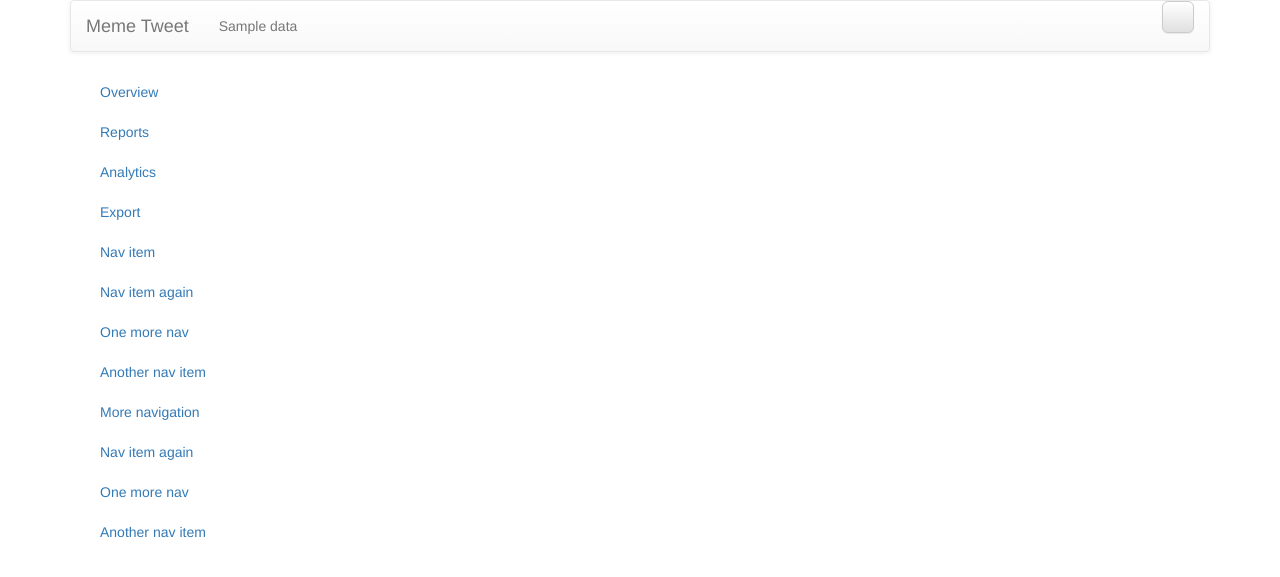
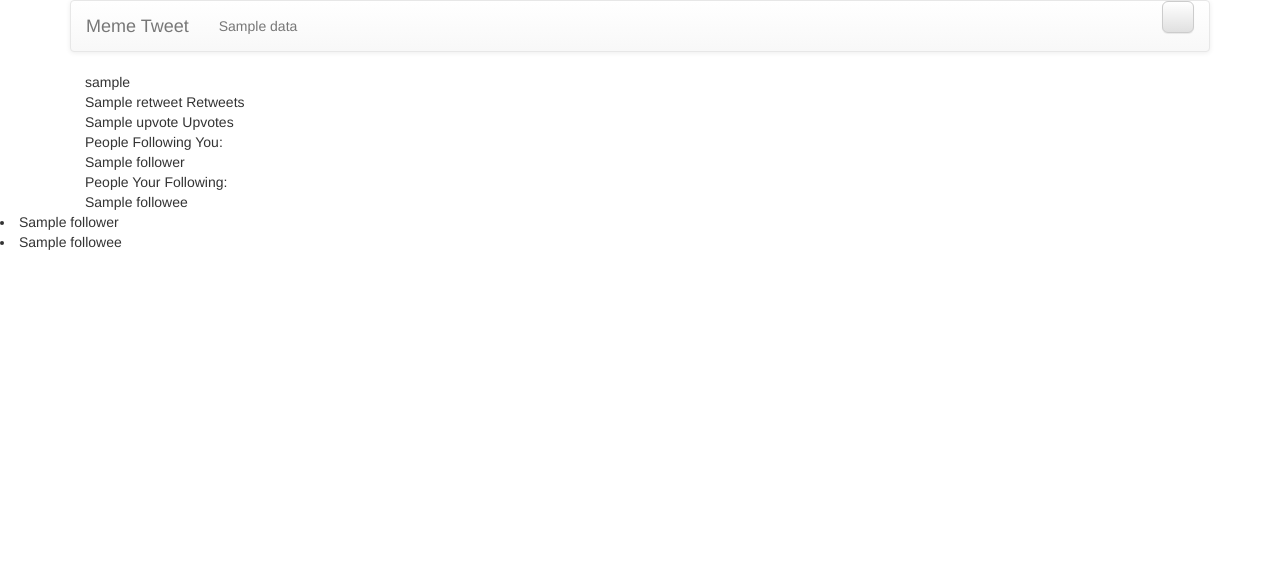
Before and after one commit to YanrongWo/Memetweet, a Flask app: template templates/users.html in a window 1280 px wide. Shown: the top 577 px of the page. Run offline with Flask 2, Linux system fonts and the light colour scheme; the template is opened without the code that fills it: most values are stand-ins (such as "Sample title", 1, 10 or a date in 2020); parts of the project's set-up code (start-up, migrations or seed data) failed here and were passed over; some libraries are stand-ins or nearby versions.

Commit message:
working on users

```diff
--- a/server.py
+++ b/server.py
@@ -103,14 +103,80 @@ def category(categoryname):
 
   return render_template("categories.html", **context)
 
-@app.route('/users/<username>/', methods = ["POST","GET"])
-def users(username):
+@app.route('/users/<userid>/', methods = ["POST","GET"])
+def users(userid):
     cursor = g.conn.execute("SELECT distinct name FROM category")
     names = []
     for result in cursor:
       names.append(result['name'])
     cursor.close()
-    context = dict(data=names)
+    q = "SELECT username from defaultuser where id = %s;"
+    cursor = g.conn.execute(q,(userid))
+    users = []
+    print (q,(userid))
+    for result in cursor:
+      users.append(result['username'])
+    cursor.close()
+
+    q = "select count(*) " + \
+      "from ( " + \
+              "select id " + \
+              "from memetweet " + \
+              "where userid = %s) as memes, " + \
+              "(select * " + \
+              "from retweet ) as retweets " + \
+      "where memes.id = retweets.memeid; "
+
+    cursor = g.conn.execute(q,(userid))
+    retweets = []
+    print (q,(userid))
+    for result in cursor:
+      retweets.append(result['count'])
+    cursor.close()
+
+    q = "select count(*) " + \
+      "from ( " + \
+              "select id " + \
+              "from memetweet " + \
+              "where userid = %s) as memes, " + \
+              "(select * " + \
+              "from upvotes ) as upvotes " + \
+      "where memes.id = upvotes.memeid; "
+
+    cursor = g.conn.execute(q,(userid))
+    upvotes = []
+    print (q,(userid))
+    for result in cursor:
+      upvotes.append(result['count'])
+    cursor.close()
+
+    q = "select t2.username " + \
+        "from ( " + \
+        "select followeeid from follows " + \
+        "where followerid = %s) as t1, " + \
+        "(select * from defaultuser) as t2 " + \
+        "where t1.followeeid = t2.id; "
+    cursor = g.conn.execute(q,(userid))
+    followees = []
+    for results in cursor:
+      followees.append(result['username'])
+    cursor.close()
+
+    q = "select t2.username " + \
+        "from ( " + \
+        "select followerid from follows " + \
+        "where followeeid = %s) as t1, " + \
+        "(select * from defaultuser) as t2 " + \
+        "where t1.followerid = t2.id; "
+    cursor = g.conn.execute(q,(userid))
+    followers = []
+    for results in cursor:
+      followers.append(result['username'])
+    cursor.close()
+
+
+    context = dict(data=names, usernames = users, retweet = retweets, upvote = upvotes,
+                   followees=followees, followers = followers)
     print request.path
     return render_template("users.html", **context)
 
--- a/templates/menu.html
+++ b/templates/menu.html
@@ -21,6 +21,7 @@
       // The person is logged into Facebook, but not your app.
       document.getElementById('status').innerHTML = 'Please log ' +
         'into this app.';
+      document.getElementById('homebutton').style.display = "none";
       $.ajax({
         	method : "POST",
         	url: "/test2/",
@@ -91,8 +92,8 @@
     console.log('Welcome!  Fetching your information.... ');
     FB.api('/me', function(response) {
       console.log('Successful login for: ' + response.name);
-      document.getElementById('status').innerHTML =
-        'Thanks for logging in, ' + response.name + '!';
+      /*document.getElementById('status').innerHTML =
+        'Thanks for logging in, ' + response.name + '!';*/
       document.getElementById('homebutton').style.display = "block";
       document.getElementById('homebutton').href = "/users/"+response.id;
       document.getElementById('userpage').innerHTML=response.name;
--- a/templates/users.html
+++ b/templates/users.html
@@ -4,24 +4,67 @@
 <div class = "container">
 	<div class="col-sm-3 col-md-2 sidebar">
           <ul class="nav nav-sidebar">
-            <li class="active"><a href="#">Overview <span class="sr-only">(current)</span></a></li>
-            <li><a href="#">Reports</a></li>
-            <li><a href="#">Analytics</a></li>
-            <li><a href="#">Export</a></li>
+          	<div>
+	            {% for n in usernames %}
+	            <li>
+				{{n}}
+			    </li>
+			{% endfor %}
+			</div>
+          	<div>
+	            {% for n in retweet %}
+	            <li>
+				{{n}} Retweets
+			    </li>
+			{% endfor %}
+			</div>
+
+          	<div>
+	            {% for n in upvote %}
+	            <li>
+				{{n}} Upvotes
+			    </li>
+			{% endfor %}
+			</div>
           </ul>
+
+
           <ul class="nav nav-sidebar">
-            <li><a href="">Nav item</a></li>
-            <li><a href="">Nav item again</a></li>
-            <li><a href="">One more nav</a></li>
-            <li><a href="">Another nav item</a></li>
-            <li><a href="">More navigation</a></li>
+             People Following You:
+             <div style = "height: 100px overflow-y: scroll">
+                {% for n in followers %}
+	            <li>
+				{{n}}
+			    </li>
+			    {% endfor %}
+             </div>
           </ul>
+
+
+
           <ul class="nav nav-sidebar">
-            <li><a href="">Nav item again</a></li>
-            <li><a href="">One more nav</a></li>
-            <li><a href="">Another nav item</a></li>
+			 People Your Following:
+             <div style = "height: 100px overflow-y: scroll">
+				{% for n in followees %}
+	            <li>
+				{{n}}
+			    </li>
+			    {% endfor %}
+             </div>
           </ul>
     </div>
 </div>
 
+<div>
+{% for n in followers %}
+	<li>{{n}}</li>
+{% endfor %}
+</div>
+
+<div>
+{% for n in followees %}
+	<li>{{n}}</li>
+{% endfor %}
+</div>
+
 {% endblock %}
```
Also changed, not shown: templates/categories.html (+0 -38 lines).
